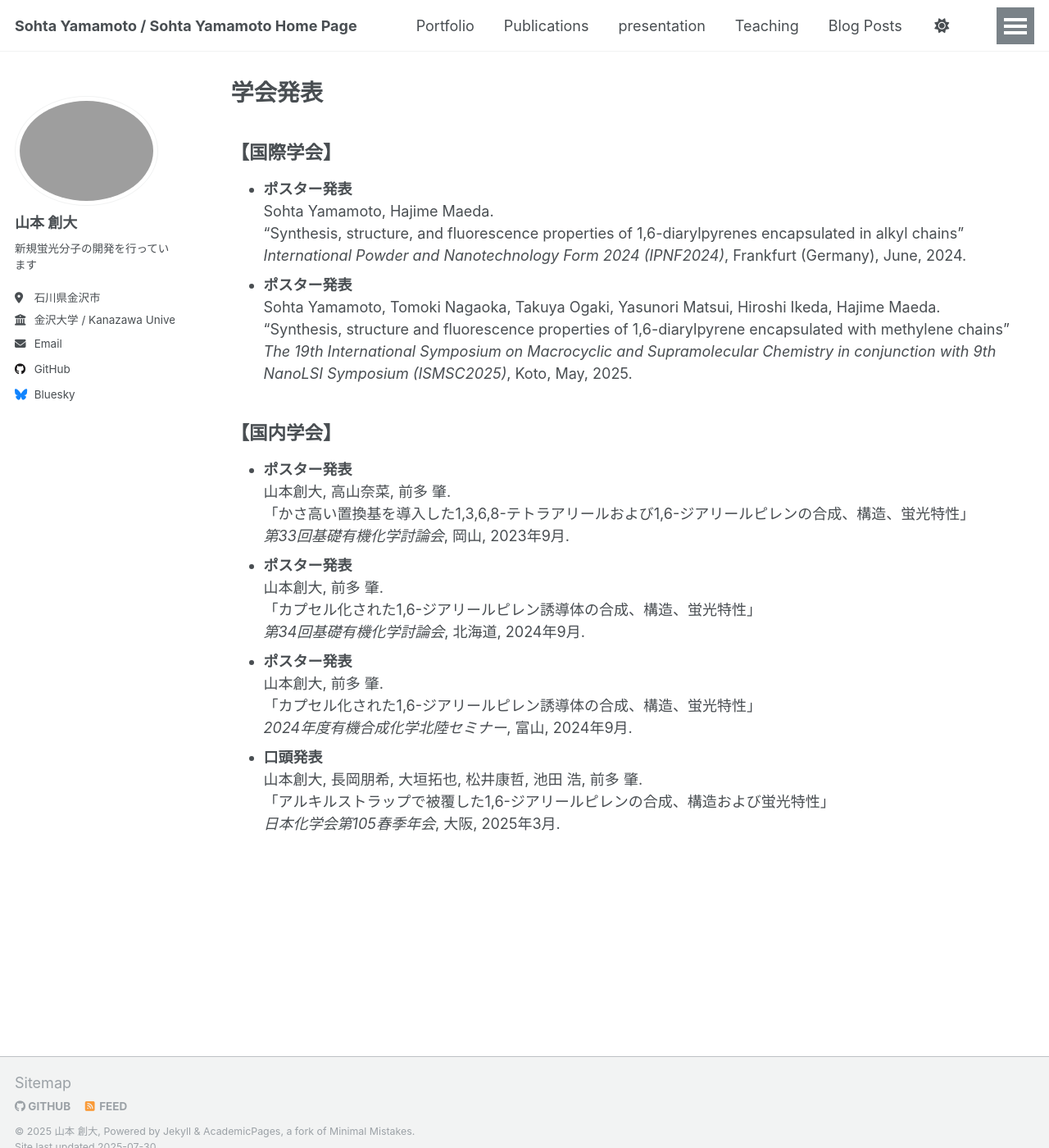
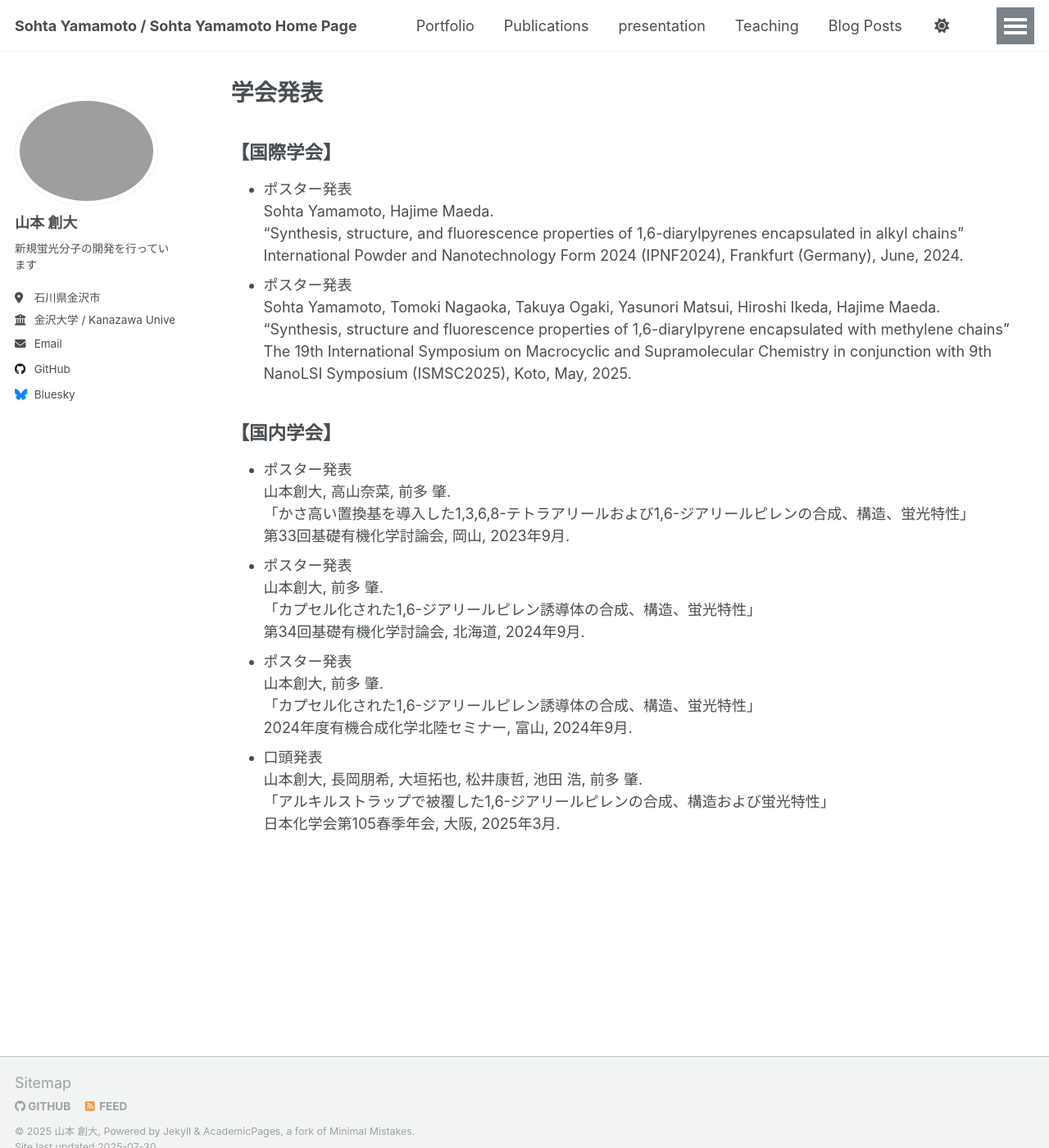
Before and after one commit to SaTom1313/SaTom1313.github.io, a Jekyll site: the page built from _pages/talks.html, in a window 1280 px wide and 1400 px high. Shown: the whole window at 82% size. Built offline with Jekyll 4.4.1, drawn with Linux system fonts in a browser that asks for light colours; a script that is not in the unit is left out.

```diff
--- a/_pages/talks.html
+++ b/_pages/talks.html
@@ -8,43 +8,43 @@ author_profile: true
 <h2>【国際学会】</h2>
 <ul>
   <li>
-    <strong>ポスター発表</strong><br>
+    ポスター発表<br>
     Sohta Yamamoto, Hajime Maeda.<br>
     “Synthesis, structure, and fluorescence properties of 1,6-diarylpyrenes encapsulated in alkyl chains”<br>
-    <em>International Powder and Nanotechnology Form 2024 (IPNF2024)</em>, Frankfurt (Germany), June, 2024.
+    International Powder and Nanotechnology Form 2024 (IPNF2024), Frankfurt (Germany), June, 2024.
   </li>
   <li>
-    <strong>ポスター発表</strong><br>
+    ポスター発表<br>
     Sohta Yamamoto, Tomoki Nagaoka, Takuya Ogaki, Yasunori Matsui, Hiroshi Ikeda, Hajime Maeda.<br>
     “Synthesis, structure and fluorescence properties of 1,6-diarylpyrene encapsulated with methylene chains”<br>
-    <em>The 19th International Symposium on Macrocyclic and Supramolecular Chemistry in conjunction with 9th NanoLSI Symposium (ISMSC2025)</em>, Koto, May, 2025.
+    The 19th International Symposium on Macrocyclic and Supramolecular Chemistry in conjunction with 9th NanoLSI Symposium (ISMSC2025), Koto, May, 2025.
   </li>
 </ul>
 
 <h2>【国内学会】</h2>
 <ul>
   <li>
-    <strong>ポスター発表</strong><br>
+    ポスター発表<br>
     山本創大, 高山奈菜, 前多 肇.<br>
     「かさ高い置換基を導入した1,3,6,8-テトラアリールおよび1,6-ジアリールピレンの合成、構造、蛍光特性」<br>
-    <em>第33回基礎有機化学討論会</em>, 岡山, 2023年9月.
+    第33回基礎有機化学討論会, 岡山, 2023年9月.
   </li>
   <li>
-    <strong>ポスター発表</strong><br>
+    ポスター発表<br>
     山本創大, 前多 肇.<br>
     「カプセル化された1,6-ジアリールピレン誘導体の合成、構造、蛍光特性」<br>
-    <em>第34回基礎有機化学討論会</em>, 北海道, 2024年9月.
+    第34回基礎有機化学討論会, 北海道, 2024年9月.
   </li>
   <li>
-    <strong>ポスター発表</strong><br>
+    ポスター発表<br>
     山本創大, 前多 肇.<br>
     「カプセル化された1,6-ジアリールピレン誘導体の合成、構造、蛍光特性」<br>
-    <em>2024年度有機合成化学北陸セミナー</em>, 富山, 2024年9月.
+    2024年度有機合成化学北陸セミナー, 富山, 2024年9月.
   </li>
   <li>
-    <strong>口頭発表</strong><br>
+    口頭発表<br>
     山本創大, 長岡朋希, 大垣拓也, 松井康哲, 池田 浩, 前多 肇.<br>
     「アルキルストラップで被覆した1,6-ジアリールピレンの合成、構造および蛍光特性」<br>
-    <em>日本化学会第105春季年会</em>, 大阪, 2025年3月.
+    日本化学会第105春季年会, 大阪, 2025年3月.
   </li>
 </ul>
```
